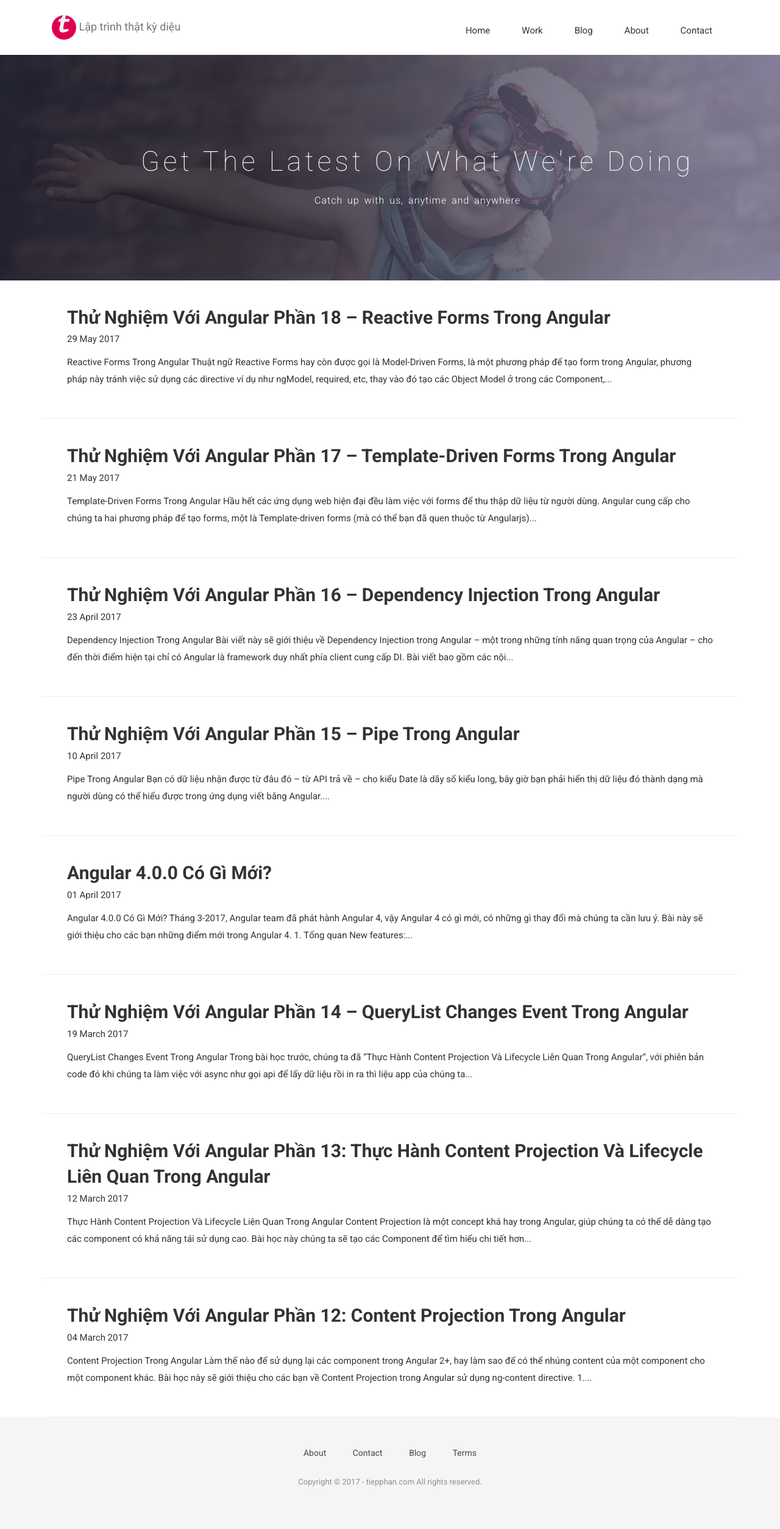
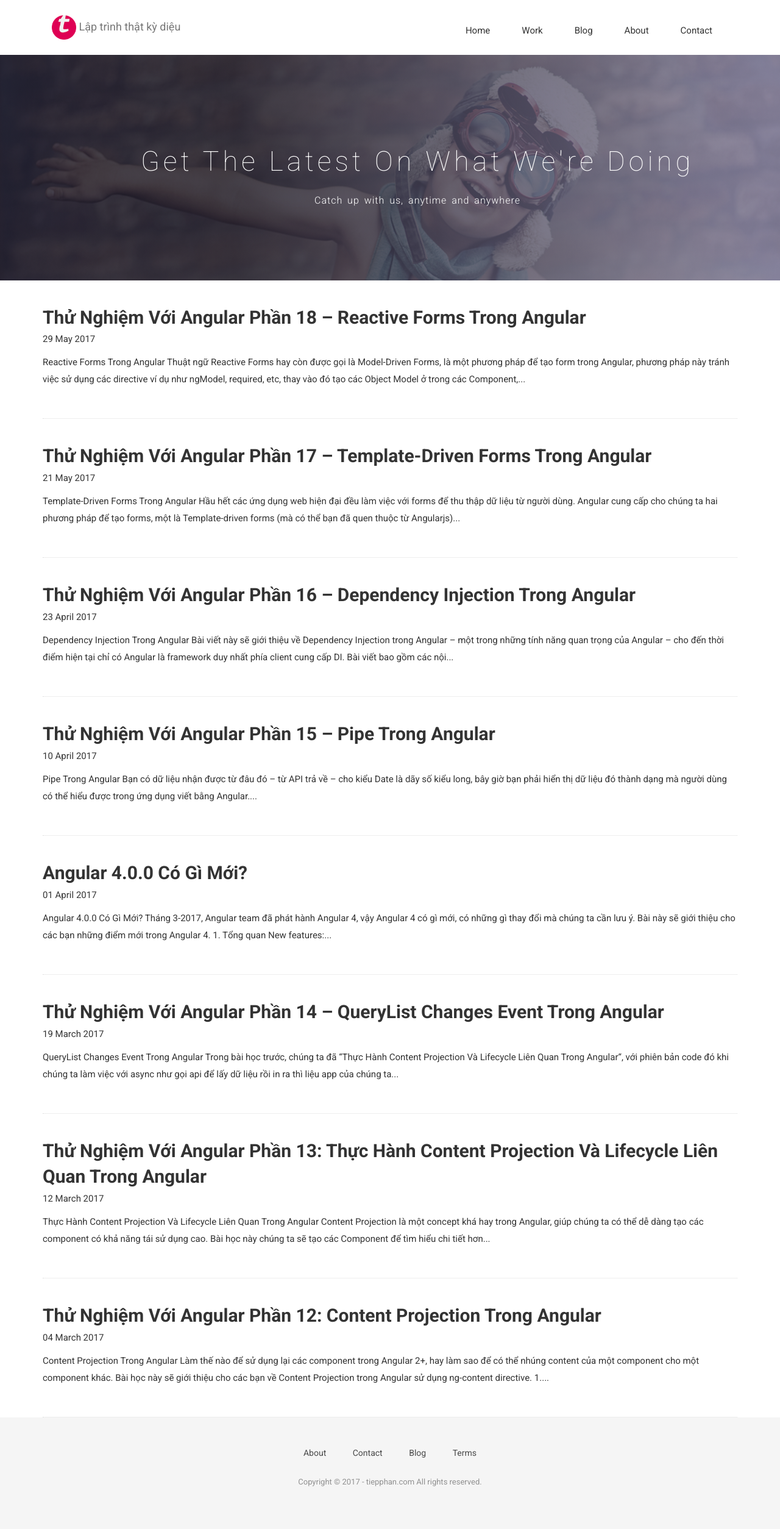
Before and after one commit to tieppt/tieppt.github.io, a Jekyll site: the page built from blog.html, in a window 1280 px wide. Shown: the whole page at 61% size. Built offline with Jekyll 4.4.1, drawn with Linux system fonts in a browser that asks for light colours; nearby versions of some CDN libraries; some web fonts are replaced.

Commit message:
fix style post-area

```diff
--- a/css/style.css
+++ b/css/style.css
@@ -27,7 +27,7 @@
 }
 
 .post-area {
-  padding: 40px;
+  padding: 40px 0;
   width: 100%;
   min-height: 150px;
   background-color: white;
```
